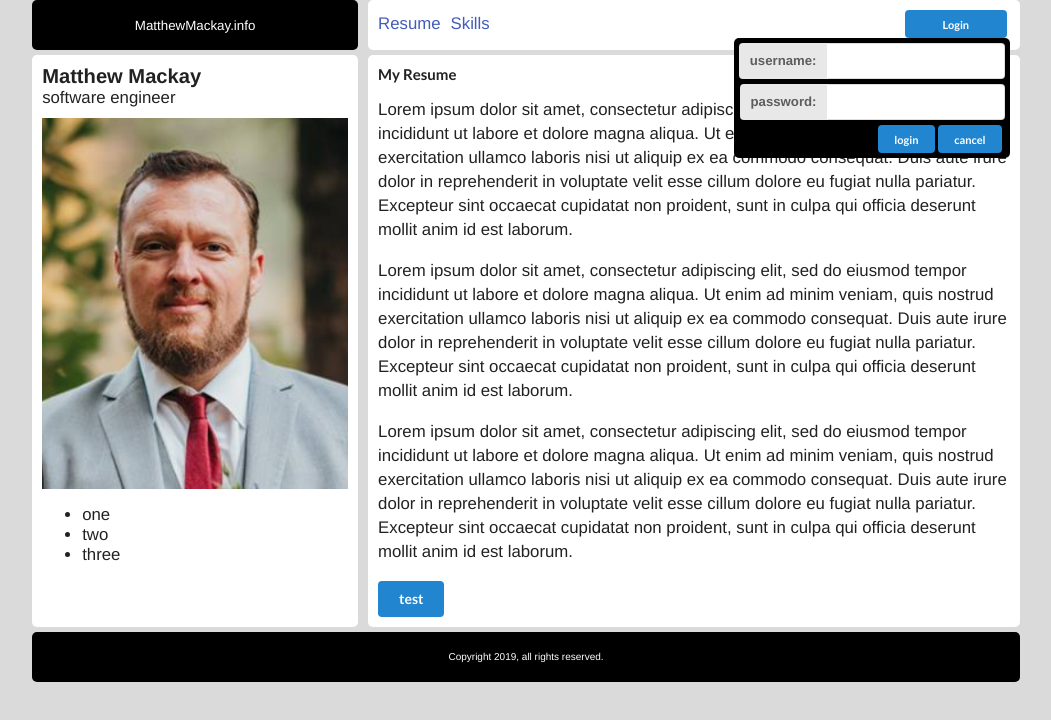
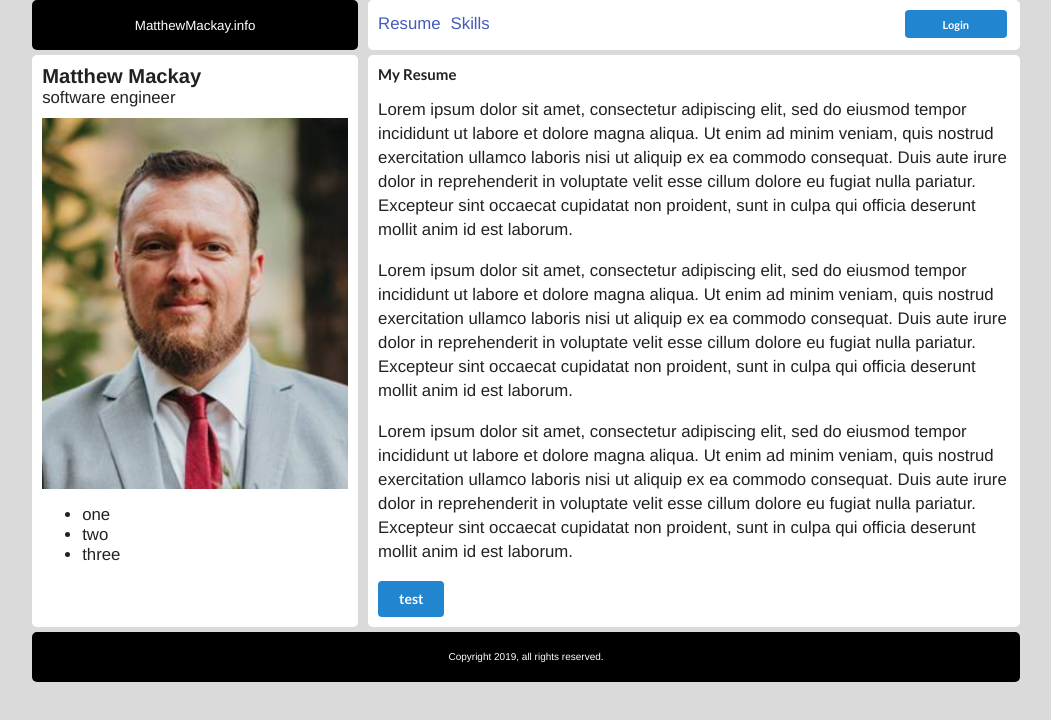
Before and after one commit to mattmackay76/matthewmackay.info, a React (Create React App) app in the folder ClientApp/: page / in a window 1280 px wide. Shown: the top 720 px of the page, without its empty margins (114-1165 px from the left). Built offline with nearby package versions, Linux system fonts and the light colour scheme.

Commit message:
additional login functionality

```diff
--- a/ClientApp/src/components/Login.js
+++ b/ClientApp/src/components/Login.js
@@ -10,23 +10,26 @@ class LoginComponent extends Component
     }
 
     render() {
-        var hidden = this.props.hidden;
+        let divProps = {
+            display: this.props.show ? '' : 'none'
+        };
+
         return (
-            <div className="login">
-                <div class="ui mini labeled input">
-                    <div class="ui label">
+            <div className="login" style={divProps} >
+                <div className="ui mini labeled input">
+                    <div className="ui label">
                         username:
                     </div>
                     <input type="text" placeholder="" />
                 </div><br/>
-                <div class="ui mini labeled input">
-                    <div class="ui label">
+                <div className="ui mini labeled input">
+                    <div className="ui label">
                         password:
                     </div>
                     <input type="password" placeholder="" />
                 </div><br />
                 <button className="mini ui button primary">login</button>
-                <button className="mini ui button primary">cancel</button>
+                <button onClick={this.props.onCancelClick} className="mini ui button primary">cancel</button>
             </div>
         );
     }
--- a/ClientApp/src/components/layoutComponent.js
+++ b/ClientApp/src/components/layoutComponent.js
@@ -12,6 +12,11 @@ import Skills from './content/skillsComponent';
 import Demos from './content/demosComponent';
 
 class LayoutComponent extends Component {
+
+    constructor(props) {
+        super(props);
+        this.state = { loggingIn: false };
+    }
 
     componentDidMount() {
     }
@@ -38,8 +43,12 @@ class LayoutComponent extends Component {
                         </ul>
                     </aside>
                     <nav className="nav">
-                        <NavComponent />
-                        <Login hidden="true"/>
+                        <NavComponent
+                            loginDisabled={this.state.loggingIn}
+                            onClick={() => this.setState({ loggingIn: !this.state.loggingIn })} />
+                        <Login
+                            show={this.state.loggingIn}
+                            onCancelClick={() => this.setState({ loggingIn: false }) } />
                     </nav>
                     <Switch>
                     <Route path="/" exact component={()=><Resume />} />
--- a/ClientApp/src/components/navComponent.js
+++ b/ClientApp/src/components/navComponent.js
@@ -1,29 +1,16 @@
 import React, { Component } from 'react';
 import { NavLink, withRouter  } from 'react-router-dom';
 import { connect } from 'react-redux';
-import { authLogin, authLogout } from '../actions';
 
 class NavComponent extends Component {
 
     componentDidMount() {
     }
 
-    //use lambda (arrow function) so that *this* is App
-    loginClick = (e) => {
-        this.props.authLogin();
-    };
-    logoutClick = (e) => {
-        this.props.authLogout();
-    };
-
     render() {
-        const logInOutButton = this.props.isLoggedIn ?
-            <button onClick={this.logoutClick} className="mini ui button primary">Logout</button> :
-            <button onClick={this.loginClick} className="mini ui button primary">Login</button>;
-
         const demosLink = this.props.isLoggedIn ?
-            <NavLink to="/demos" activeClassName="selected">Demos</NavLink> :
-            null;
+            <NavLink to="/demos" activeClassName="selected">Demos</NavLink> : null;
+        const buttonClass = 'mini ui button primary' + (this.props.loginDisabled ? ' disabled ' : ''); //watch those ()'s else the string concat fails
 
         return (
             <div className="nav-component">
@@ -32,7 +19,7 @@ class NavComponent extends Component {
                     <NavLink to="/skills" activeClassName="selected">Skills</NavLink>
                     {demosLink}
                 </div>
-                    {logInOutButton}
+                <button onClick={this.props.onClick} className={buttonClass}>Login</button>
             </div>
         );
     }
@@ -41,10 +28,7 @@ class NavComponent extends Component {
 const mapStateToProps = (state) => {
     return {
         isLoggedIn: state.authReducer.isLoggedIn,
-        isLoaded: state.testReducer !== null,
-        auth: state.authReducer,
-        test: state.testReducer
     };
 };
 
-export default withRouter(connect(mapStateToProps, { authLogin, authLogout })(NavComponent));
+export default withRouter(connect(mapStateToProps, { } )(NavComponent));
```
